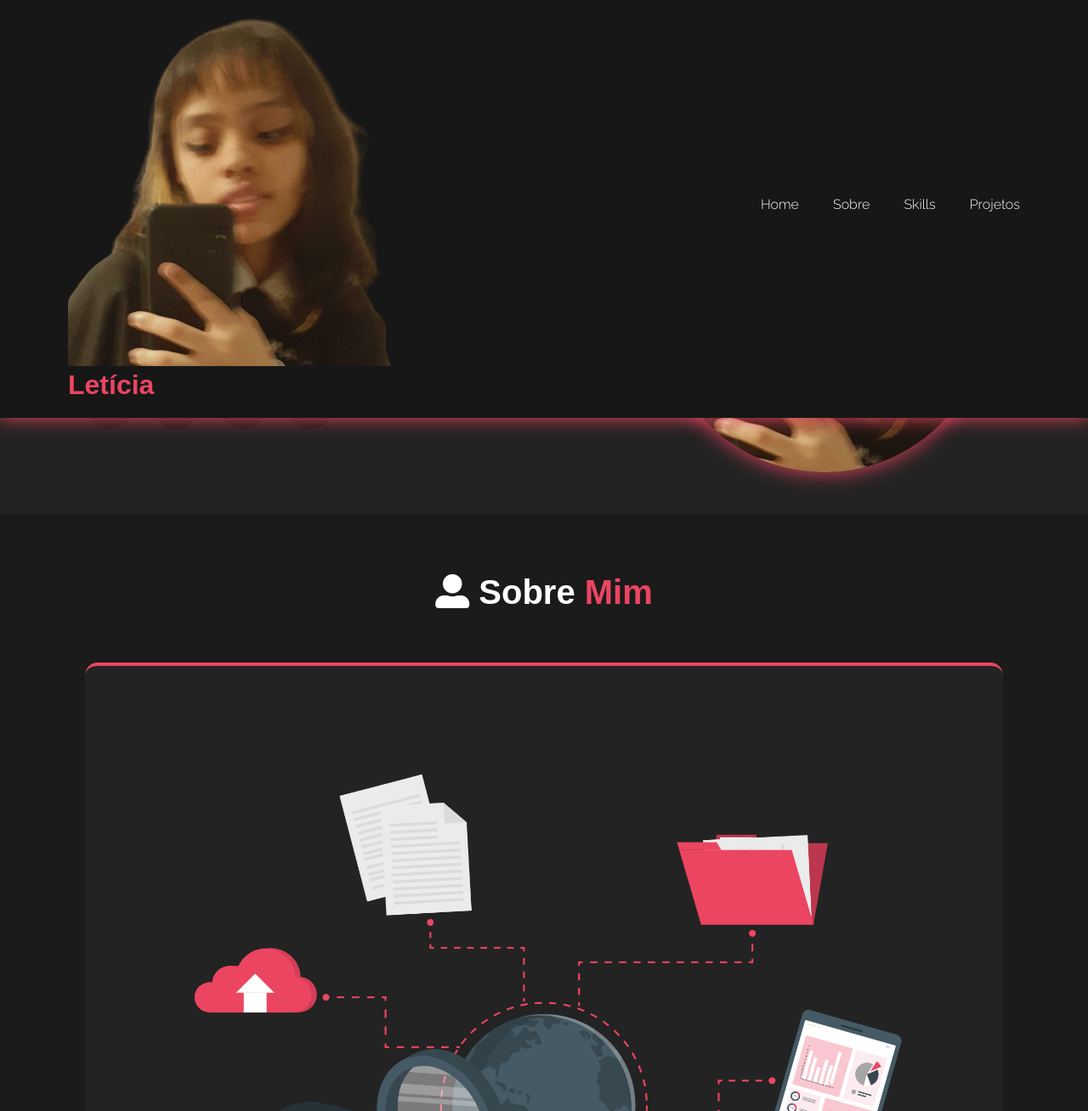
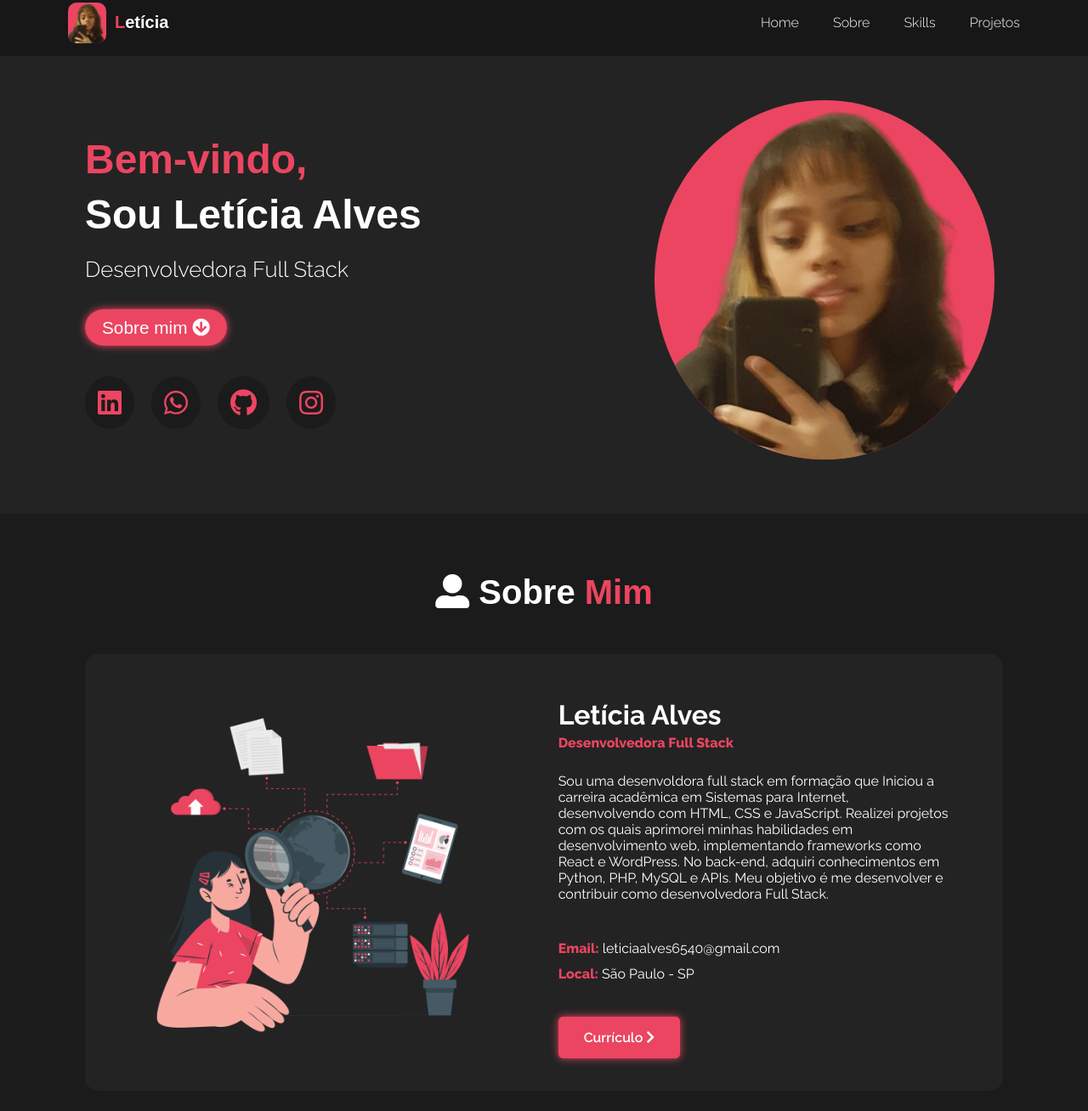
Before and after one commit to LeticiaOk/portfolio, a plain HTML site: page index.html in a window 1280 px wide. Shown: the part 12-1320 px from the top of the page at 85% size. Drawn offline with nearby package versions, Linux system fonts and the light colour scheme.

Commit message:
Update style.css

```diff
--- a/src/css/style.css
+++ b/src/css/style.css
@@ -24,10 +24,12 @@ ul {
     list-style: none;
 }
 
-header>.conteudo h1,
+
 .home>.conteudo h1 {
     color: rgb(235, 69, 97);
 }
+
+
 
 .conteudo {
     max-width: 1120px;
@@ -45,10 +47,10 @@ body {
 header {
     position: fixed;
     background-color: rgb(23, 23, 23);
-    padding: 20px;
+    padding: 15px;
     width: 100%;
     z-index: 2;
-    box-shadow: 0px 0px 20px 0px #eb4561;
+    /* box-shadow: 0px 0px 20px 0px #eb4561; */
 
 }
 
@@ -57,7 +59,19 @@ header>.conteudo {
     justify-content: space-between;
     align-items: center;
 }
-
+header>.conteudo>a{
+    display: flex;
+    align-items: center;
+    gap: 10px;
+}
+header>.conteudo>a>.logo-img{
+    width: 45px;
+    background-color: #eb4561;
+    border-radius: 10px;
+}
+header>.conteudo>a >h1{
+    font-size: 20px;
+}
 header>.conteudo>.menu a {
     font-family: 'Raleway', sans-serif;
     font-weight: 300;
@@ -150,21 +164,23 @@ header>.conteudo>.menu a:active {
 .home > .conteudo > .container-foto img {
     z-index: 1;
     border-radius: 50%;
-    box-shadow: 0px 0px 25px 0px #eb4561;
+    /* box-shadow: 0px 0px 25px 0px #eb4561; */
     width: 100%;
-    height: 100%;
+    /* height: 100%; */
     position: relative;
     animation: flutuar 2s ease-in-out infinite alternate;
+    background-color: #eb4561;
+    /* padding: 30px 0px 0 0px; */
 }
 
-@keyframes flutuar{
+/* @keyframes flutuar{
     0% {
         top: 0;
     }
     100%{
         top: 30px;
     }
-}
+} */
 
 /*Estilo sobre*/
 
@@ -173,14 +189,15 @@ header>.conteudo>.menu a:active {
 }
 
 .sobre > .conteudo{
-    padding: 60px 20px;
+    padding: 50px 20px;
 }
 
 .sobre-container {
     display: flex;
     justify-content: space-evenly;
+    align-items: center;
     padding: 30px 0px;
-    border-top: solid 4px #eb4561;
+    /* border-top: solid 4px #eb4561; */
 
     border-radius: 15px;
     background-color: rgb(35, 35, 35);
@@ -199,8 +216,10 @@ span {
 
 .sobre-foto img {
     border-radius: 20px;
-    max-width: 100%;
+    max-width: 450px;
     padding: 10px;
+    /* background-color: #eb4561; */
+    /* border-top: #eb4561 solid 3px; */
 }
 
 .sobre-texto {
@@ -221,11 +240,13 @@ span {
     color: #eb4561;
     font-size: 1rem;
     line-height: 30px;
-    font-weight: 300;
+    font-weight: 800;
 }
 
+.destaque{
+    font-weight: 800;
+}
 .sobre-texto-paragrafo {
-    line-height: 25px;
     font-size: 1rem;
 }
 
@@ -269,18 +290,18 @@ span {
 
 .skills-item {
     text-align: center;
-    width: 210px;
-    height: 210px;
+    width: 190px;
+    height: 190px;
     background-color: rgb(27, 27, 27);
     display: flex;
     flex-direction: column;
     align-items: center;
     justify-content: center;
     padding: 20px 50px;
-    font-size: 2rem;
+    font-size: 1.8rem;
     border-radius: 15px;
     gap: 20px;
-    box-shadow: 10px 10px 0px 0px rgb(235, 69, 97);
+    /* box-shadow: 10px 10px 0px 0px rgb(235, 69, 97); */
     font-weight: 600;
     transition: 0.1s;
 }
@@ -293,8 +314,9 @@ span {
 
 .skills-item i {
     color: #eb4561;
-    font-size: 6rem;
+    font-size: 5.5rem;
 }
+
 
 /*Estilo Projetos*/
 
@@ -309,7 +331,7 @@ span {
 .projetos > .conteudo > .projeto-item{
     border-radius: 20px;
     background-color: rgb(35, 35, 35);
-    border: 4px #eb4561 solid;
+    border: 10px rgb(35, 35, 35) solid;
     width: 500px;
     height: 300px;
     background-size:cover;
@@ -351,7 +373,7 @@ animation: flutuar 2s ease-in-out infinite alternate;
     width: 100%;
     height: 100%;
     background-color: #000000b8;
-    border-radius: 15px;
+    border-radius: 10px;
     display: flex;
     align-items: center;
     justify-content: center;
@@ -426,6 +448,9 @@ footer{
         max-width: 200px;
         margin-top: 30px;
     }
+
+
+
 }
 
 @media(max-width: 800px){
@@ -447,6 +472,12 @@ footer{
         gap: 25px;
     }
 
+}
+
+@media(max-width: 480px){
+    header>.conteudo>a >h1{
+        display: none;
+    }
 }
 
 /* Estilizando a scrollbar vertical */
@@ -472,3 +503,5 @@ footer{
     height: 10px;
     /* Altura da scrollbar */
 }
+
+/*Colocar max-width na foto para ficar menor*/
```
